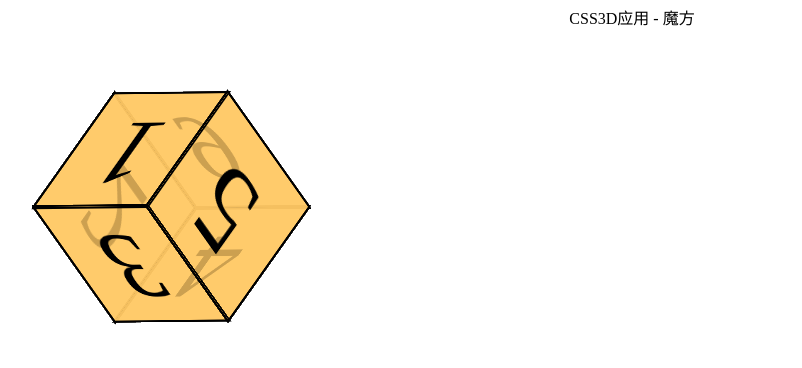
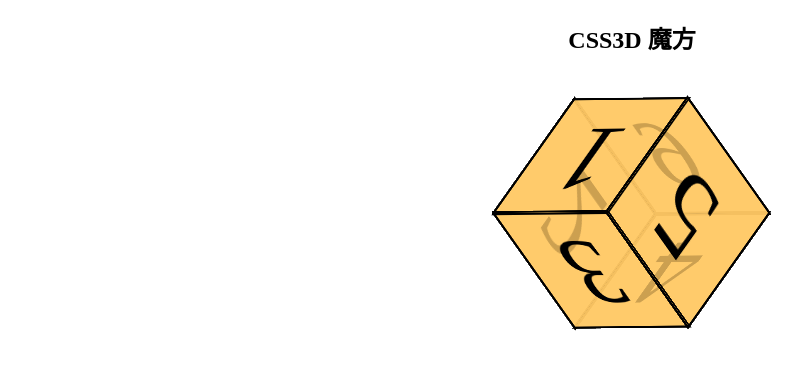
Before and after one commit to huimingwu/css3d, a plain HTML site: page magicSquare/index.html in a window 1280 px wide. Shown: the whole page, without its empty margins (8-810 px from the left). Drawn offline with Linux system fonts and the light colour scheme.

Commit message:
change some bug

```diff
--- a/magicSquare/css/index.css
+++ b/magicSquare/css/index.css
@@ -3,9 +3,12 @@
     margin: 0;
     padding: 0;
 }
-/*设置header*/
-header {
-    margin-top: 5px;
+/*设置h2*/
+h2 {
+    margin-top: 20px;
+    text-align: center;
+}
+.container {
     text-align: center;
 }
 
@@ -21,7 +24,9 @@ header {
 }
 /*box容器*/
 #box {
-    margin: 100px;
+    display: inline-block;
+    margin-top: 80px;
+    margin-left: -160px;
     /*设置保留3d及基点位置*/
     transform-style: preserve-3d;
     transform-origin: 80px 80px 0;
--- a/magicSquare/index.html
+++ b/magicSquare/index.html
@@ -7,7 +7,7 @@
 </head>
 <body>
     <!--html语义化-->
-    <header>CSS3D应用 - 魔方</header>
+    <h2>CSS3D 魔方</h2>
     <div class="container">
         <section id="box">
             <section class="one">1</section>
```
Also changed, not shown: 1 other file.
